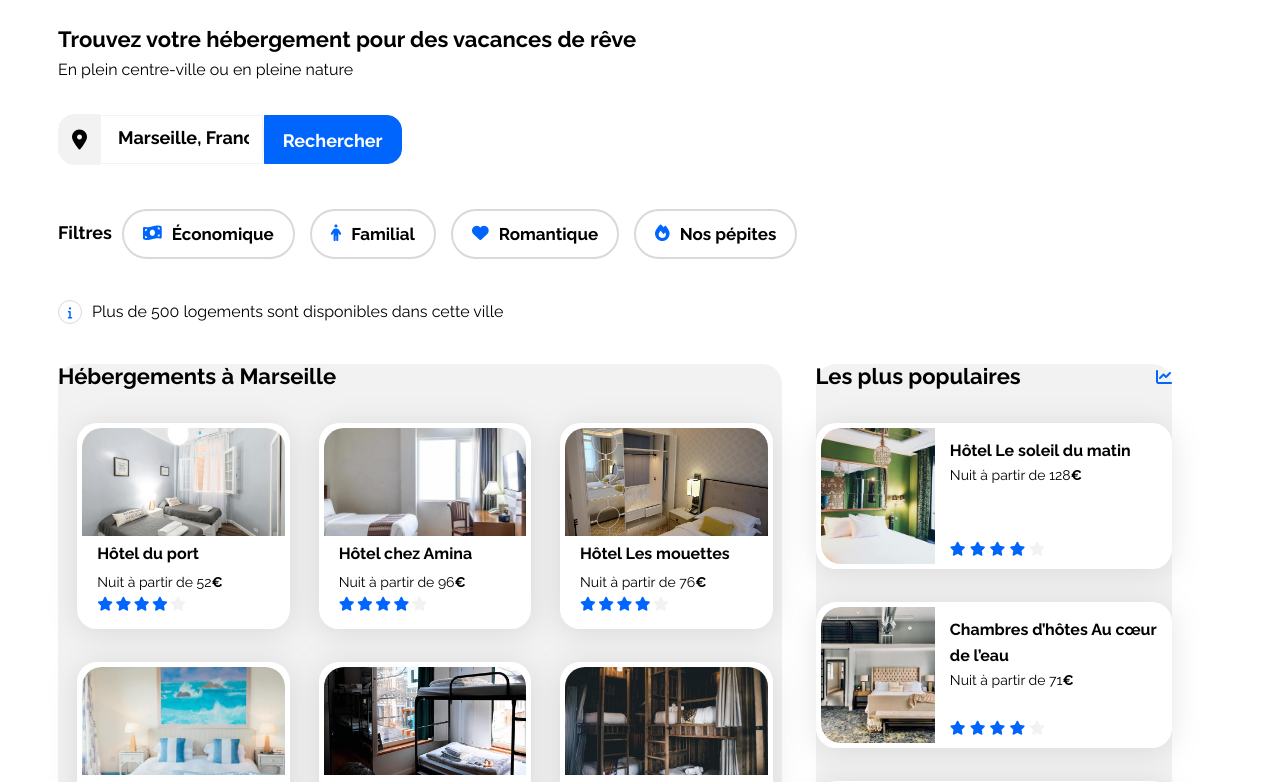
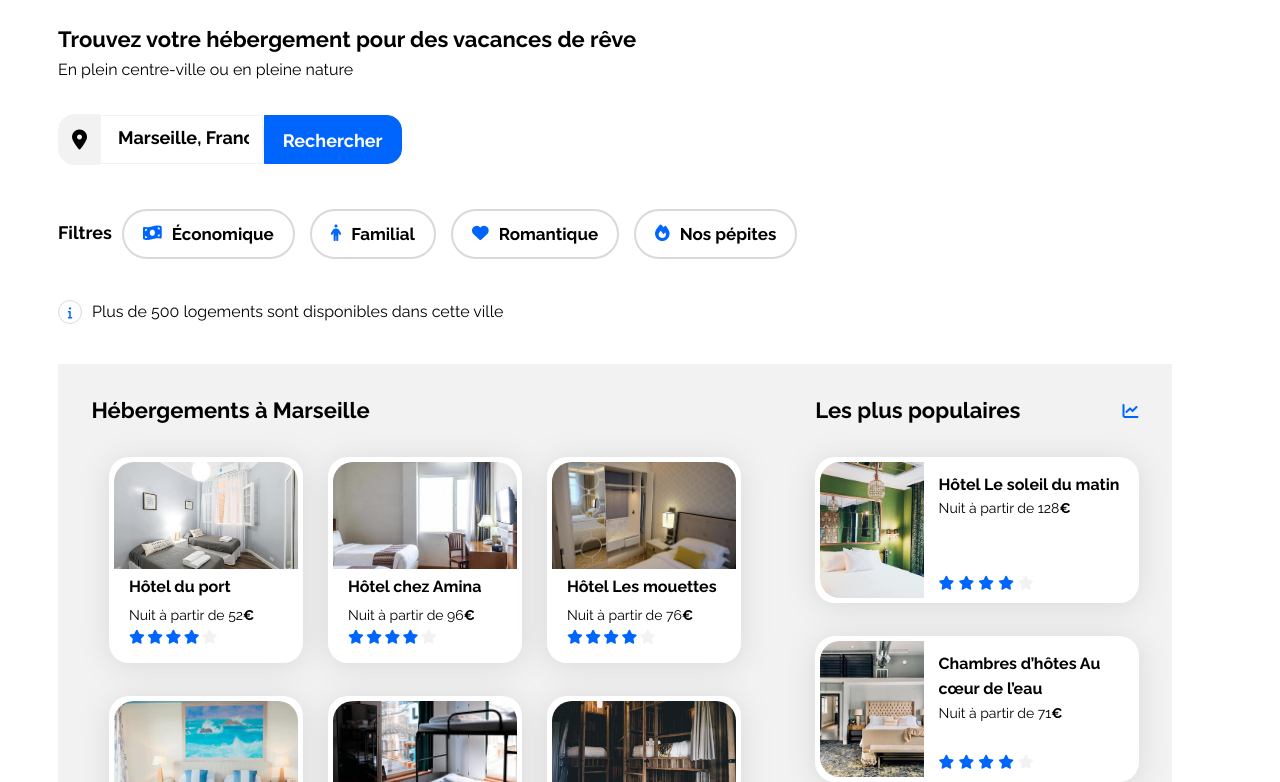
Before and after one commit to ericDev1o/OC_Booki, a plain HTML site: page index.html in a window 1280 px wide. Shown: the part 90-872 px from the top of the page. Drawn offline with Linux system fonts and the light colour scheme.

Commit message:
Hebergements and populaires padding is done.

```diff
--- a/css/style.css
+++ b/css/style.css
@@ -1,3 +1,9 @@
+/* To do
+less display: flex;
+indent
+
+% units
+*/
 /****** General ***********/
 * {
     font-family: "Raleway", sans-serif;
@@ -79,7 +85,6 @@ a {
 .neutral-star {
     color: var(--main-bg-color);
 }
-
 /****** Header ******/
 .header-top {
     display: flex;
@@ -200,7 +205,6 @@ a {
     border-radius: 0 15px 15px 0;
     background-color: var(--main-color);
 }
-
 /****** infobar ******/
 /****** circle the information icon ******/
 .info-bar {
@@ -268,8 +272,7 @@ a {
 }
 
 .hebergements-and-populaires section {
-    border-radius: 20px;
-    box-sizing: border-box;
+    padding: 3%;
 }
 
 /****** Hebergements ***********/
@@ -421,7 +424,6 @@ a {
 .activites-cards .card-title {
     margin: 10px 0 4px 0;
 }
-
 /****** Footer ******/
 .footer {
     height: 163px;
@@ -449,7 +451,6 @@ a {
     font-size: 1rem;
     line-height: 0.04375rem;
 }
-
 /* Le code ci-dessous correspond à la version responsive uniquement */
 
 /****** Media queries ***********/
@@ -703,6 +704,5 @@ a {
 
 .footer-section>p {
     font-size: 1rem;
-
 }
 }
```
Lines whose indentation alone changed are shown as unchanged.
